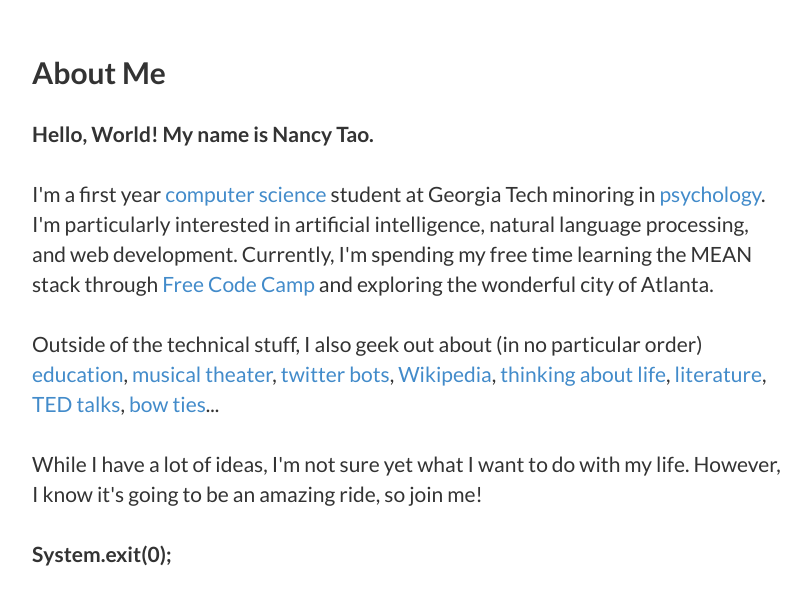
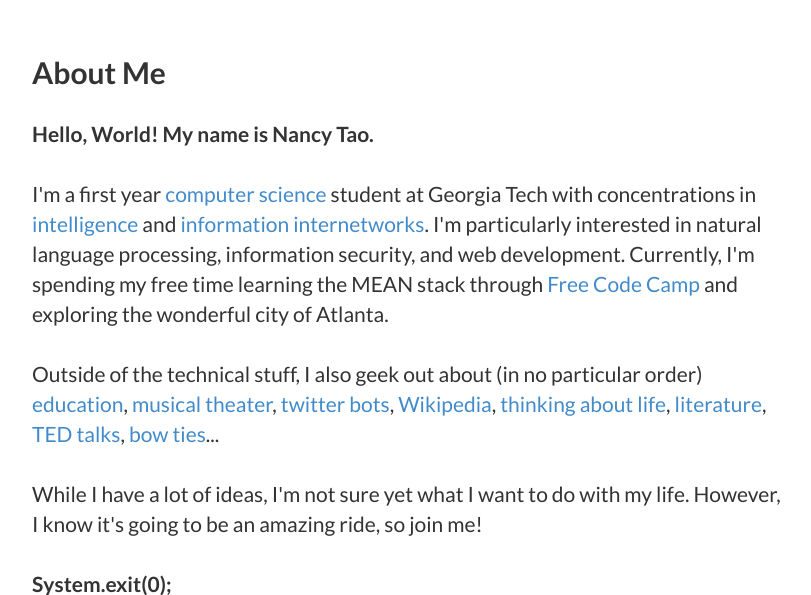
Before and after one commit to nancytao/nancytao.github.io, a Jekyll site: the page built from index.html, in a window 1280 px wide and 900 px high, scrolled down 652 px, cut to the strip 79-674 px from the top of the window. Shown: the whole strip, without its empty margins (233-1044 px from the left). Built offline with Jekyll 4.4.1, drawn with Linux system fonts in a browser that asks for light colours; nearby versions of some CDN libraries.

Commit message:
updated threads to be intelligence & info, added interest in cyber security

```diff
--- a/_includes/about.html
+++ b/_includes/about.html
@@ -11,7 +11,7 @@
                 <p class="being-a-nerd">Hello, World! My name is Nancy Tao.</p><br/>
 
                 <p>
-                I'm a first year <a href="http://www.cc.gatech.edu/">computer science</a> student at Georgia Tech minoring in <a href="http://psychology.gatech.edu/">psychology</a>. I'm particularly interested in artificial intelligence, natural language processing, and web development. Currently, I'm spending my free time learning the MEAN stack through <a href="http://freecodecamp.com/">Free Code Camp</a> and exploring the wonderful city of Atlanta.
+                I'm a first year <a href="http://www.cc.gatech.edu/">computer science</a> student at Georgia Tech with concentrations in <a href="http://www.cc.gatech.edu/intelligence">intelligence</a> and <a href="http://www.cc.gatech.edu/information-internetworks">information internetworks</a>. I'm particularly interested in natural language processing, information security, and web development. Currently, I'm spending my free time learning the MEAN stack through <a href="http://freecodecamp.com/">Free Code Camp</a> and exploring the wonderful city of Atlanta.
                 <br/><br/>
                 Outside of the technical stuff, I also geek out about (in no particular order)
                 <a href="http://www.edpolicythoughts.com/">education</a>,
```
